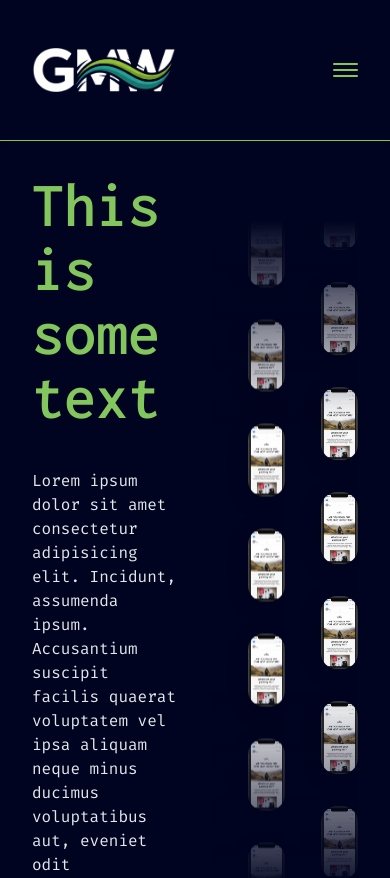
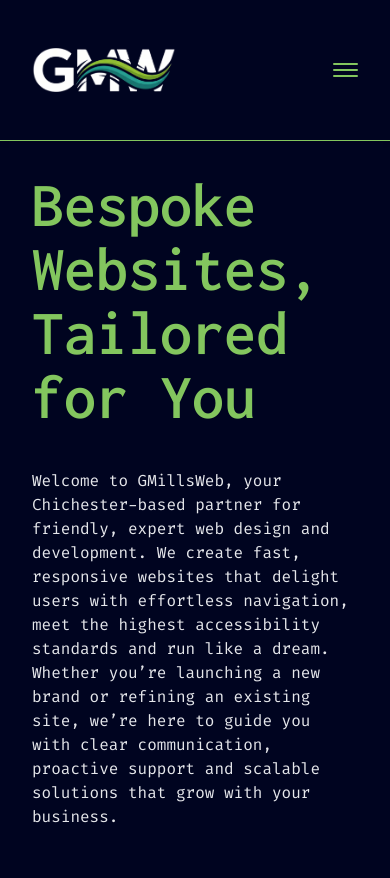
Before and after one commit to GmillsWebDev/gmillsweb, a SvelteKit app: page / in a window 390 px wide. Shown: the top 878 px of the page. Built offline with nearby package versions, Linux system fonts and the light colour scheme.

Commit message:
responsive homepage done, minor content updates, head/SEO bits done

```diff
--- a/src/app.css
+++ b/src/app.css
@@ -131,3 +131,18 @@ h4{
         }
     }
 }
+
+.hide{
+    display: none !important;
+}
+
+@media screen and (max-width: 768px) {
+    .hideOnTablet{
+        display: none !important;
+    }
+}
+@media screen and (max-width: 450px) {
+    .hideOnMobile{
+        display: none !important;
+    }
+}
--- a/src/lib/components/ImgScroller.svelte
+++ b/src/lib/components/ImgScroller.svelte
@@ -4,6 +4,7 @@ import { onMount, onDestroy } from 'svelte';
 
   export let images = [];
   export let direction = 'down'; // 'down' or 'up'
+  export let hide ="";
 
   let scrollPos = 0;
   let interval;
@@ -79,7 +80,7 @@ import { onMount, onDestroy } from 'svelte';
   });
 </script>
 
-<div class="img-scroller-container">
+<div class="img-scroller-container {hide}">
   <div class="img-scroller" bind:this={scroller}>
     {#each scrollerImages as img, i}
       <div class="img-pane">
@@ -98,6 +99,7 @@ import { onMount, onDestroy } from 'svelte';
   display: flex;
   flex-direction: column;
   align-items: center;
+  z-index: 8;
   &::before, &::after{
     content:"";
     position: absolute;
@@ -123,6 +125,9 @@ import { onMount, onDestroy } from 'svelte';
   display: flex;
   flex-direction: column;
   transition: transform 0.1s linear;
+  @media screen and (max-width: 768px) {
+    left: 25%;
+  }
 }
 .img-pane {
   width: auto;
--- a/src/lib/components/Nav.svelte
+++ b/src/lib/components/Nav.svelte
@@ -164,8 +164,8 @@
     display: flex;
     flex-direction: column;
     position: absolute;
-    align-items: flex-end;
-    top: 61px;
+    align-items: flex-start;
+    top: 7rem;
     right: 0;
     box-shadow: -10px 11px 11px rgba(23, 59, 34, 0.4);
     width: fit-content;
@@ -177,7 +177,7 @@
     }
 
     .navbar__link {
-      padding: 1rem;
+      padding: 0.5rem 0 0.1rem 0;
     }
   }
 </style>
--- a/src/lib/scripts/services.js
+++ b/src/lib/scripts/services.js
@@ -18,7 +18,7 @@ export const services = [
     {
         icon: "",
         title: "Accessibility (a11y)",
-        description: "Ensuring your web applications are usable by everyone.",
+        description: "Ensuring your web applications are usable by everyone by meeting WCAG guidelines.",
     },
     {
         icon: "",
--- a/src/routes/+page.svelte
+++ b/src/routes/+page.svelte
@@ -1,36 +1,38 @@
 <script>
+  import Button from "$lib/components/Button.svelte";
   import LightWaves from "$lib/components/LightWaves.svelte";
   import IconCard from "$lib/components/IconCard.svelte";
   import ImgScroller from "$lib/components/ImgScroller.svelte";
   import PriceCard from "$lib/components/PriceCard.svelte";
   import { services } from "$lib/scripts/services.js";
   import { process } from "$lib/scripts/process.js";
-  import img from "$lib/assets/images/mobile.webp"
+  import img from "$lib/assets/images/mobile.webp";
 </script>
+<svelte:head>
+  <title>GMillsWeb | Chichester Web Design & Development</title>
+  <meta name="description" content="GMillsWeb is a web development studio based in Chichester, specialising in clean, responsive websites built with modern frameworks. We help businesses, creatives, and independent professionals create digital experiences that are fast, accessible, and easy to manage." />
+  <meta name="keywords" content="web design, web development, responsive websites, SEO, accessibility, Chichester, front-end development, digital services" />
+  <meta name="author" content="GMillsWeb" />
+</svelte:head>
 
 <div id="Hero" class="container">
   <div>
-    <h1>This is some text</h1>
+    <h1>Bespoke Websites, Tailored for You</h1>
     <p>
-      Lorem ipsum dolor sit amet consectetur adipisicing elit. Incidunt,
-      assumenda ipsum. Accusantium suscipit facilis quaerat voluptatem vel ipsa
-      aliquam neque minus ducimus voluptatibus aut, eveniet odit aspernatur? Ex,
-      mollitia quos!
+      Welcome to GMillsWeb, your Chichester-based partner for friendly, expert
+      web design and development. We create fast, responsive websites that delight users with effortless navigation, meet
+      the highest accessibility standards and run like a dream. Whether you’re launching a new brand
+      or refining an existing site, we’re here to guide you with clear
+      communication, proactive support and scalable solutions that grow with
+      your business.
     </p>
   </div>
   <div class="scroller">
-    <ImgScroller
-      images={[
-        img, img, img, img
-      ]}
-      direction="down"
-    />
-    <ImgScroller
-      images={[
-        img, img, img, img
-      ]}
-      direction="up"
-    />
+    <ImgScroller hide={"hideOnMobile"} images={[img, img, img, img]} direction="down" />
+    <!-- if viewport <768px, hide -->
+
+    <ImgScroller hide={"hideOnTablet"} images={[img, img, img, img]} direction="up" />
+
   </div>
 </div>
 <LightWaves>
@@ -47,26 +49,32 @@
 <div id="Prices" class="container">
   <h2>Prices</h2>
   <div class="grid">
-      <PriceCard
-        title="Personal"
-        price="100"
-        features={["1-2 Pages"]}
-      />
+    <PriceCard title="Personal" price="100" features={["1-2 Pages"]} />
     <PriceCard
       title="Small business"
       price="200"
-        features={["3-5 Pages","Monthly analytics", "Contact form"]}
+      features={["3-5 Pages", "Monthly analytics", "Contact form"]}
     />
     <PriceCard
       title="Enterprise"
       price="300"
-        features={["6+ Pages", "Monthly analytics", "Contact form", "User analysis"]}
+      features={[
+        "6+ Pages",
+        "Monthly analytics",
+        "Contact form",
+        "User analysis",
+      ]}
     />
     <PriceCard
       custom={true}
       title="Take away"
-        features={["Bespoke, mobile optimised solution for self hosting. All files will be packaged up and provided ready to be dropped into your own hosting solution."]}
+      features={[
+        "Bespoke, mobile optimised solution for self hosting. All files will be packaged up and provided ready to be dropped into your own hosting solution.",
+      ]}
     />
+  </div>
+  <div class="cta">
+    <Button content="Get Started" linkUrl="/contact" />
   </div>
 </div>
 <LightWaves>
@@ -74,7 +82,11 @@
     <h2>The Process</h2>
     <div class="grid">
       {#each process as process}
-        <IconCard icon={process.icon} title={process.title} description={process.description} />
+        <IconCard
+          icon={process.icon}
+          title={process.title}
+          description={process.description}
+        />
       {/each}
     </div>
   </div>
@@ -82,14 +94,26 @@
 
 <style>
 
+  .cta {
+    display: flex;
+    justify-content: center;
+    margin: 2rem 0;
+  }
   #Hero {
     display: grid;
     grid-template-columns: 1fr 1fr;
     align-items: center;
     gap: 2rem;
     min-height: 60vh;
+    z-index: 2;
+    @media screen and (max-width: 768px) {
+      grid-template-columns: 2fr 1fr;
+    }
+    @media screen and (max-width: 450px) {
+      grid-template-columns: 1fr;
+    }
 
-      .scroller{
+    .scroller {
       display: flex;
       flex-direction: row;
       /* gap: 1rem; */
--- a/src/routes/about/+page.svelte
+++ b/src/routes/about/+page.svelte
@@ -6,6 +6,10 @@
   import aboutServices from "$lib/assets/images/img_aboutServices.jpg?enhanced";
   import {processImg} from "$lib/scripts/imgBank.js";
 </script>
+<svelte:head>
+    <title>GMillsWeb | About</title>
+    <meta name="description" content="Learn more about GMillsWeb, a Chichester-based web development studio specialising in clean, responsive websites built with modern frameworks. Discover our services, process, and commitment to creating fast, accessible digital experiences." />
+</svelte:head>
 
 <Hero
   header="Modern websites, Made to perform"
--- a/src/routes/contact/+page.svelte
+++ b/src/routes/contact/+page.svelte
@@ -1,44 +1,11 @@
 <script>
-    import consult from '$lib/assets/images/vec_consult.svg'
+
 </script>
+<svelte:head>
+    <title>GMillsWeb | Contact</title>
+    <meta name="description" content="Get in touch with GMillsWeb, your Chichester-based web development studio. Whether you have questions about our services, need a quote, or want to discuss your next project, we're here to help. Contact us today to start building your perfect website." />
+    <meta name="keywords" content="contact, web design inquiry, web development quote, Chichester web studio, digital services contact" />
+    <meta name="author" content="GMillsWeb" />
+</svelte:head>
 
 <h1>Contact Page</h1>
-
-
-<div class="circle">
-    <img src={consult} alt="Illustration of a person consulting with another person" />
-</div>
-
-<style>
-    .circle{
-        width: 250px;
-        height: 250px;
-        border-radius: 50%;
-        background: var(--colour-primary);
-        display: flex;
-        justify-content: center;
-        align-items: center;
-        margin: 0 auto;
-        position: relative;
-        overflow: visible;
-        z-index: 2;
-        &::before{
-            content:'';
-            position: relative;
-            width: 230px;
-            height: 230px;
-            border-radius: 50%;
-            background: var(--colour-secondary);
-            top: -10px;
-            right: -10px;
-            z-index: 0;
-        }
-    }
-
-    img{
-        transform: scale(1.5);
-        position: absolute;
-        right: -2rem;
-        z-index: 3;
-    }
-</style>
```
Also changed, not shown: src/routes/+layout.svelte (+18 -1 lines), static/favicon/preview-image.png (added). Lines whose indentation alone changed are shown as unchanged.
